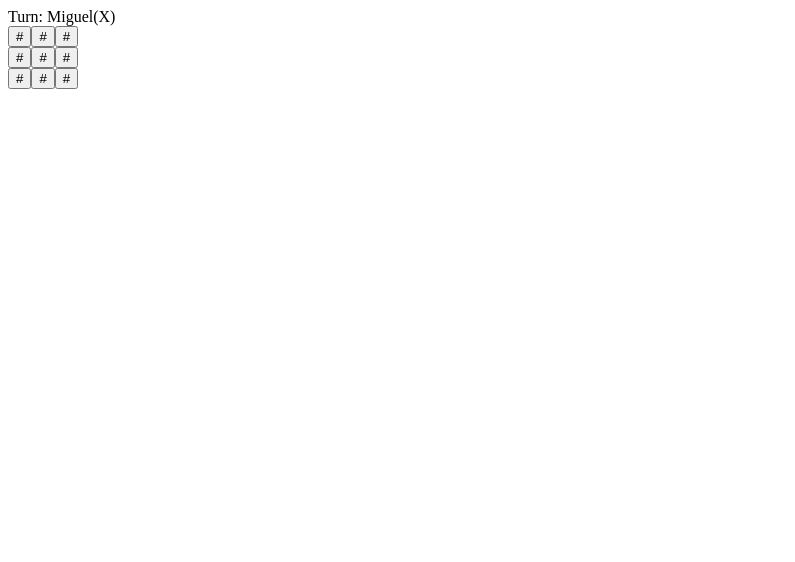
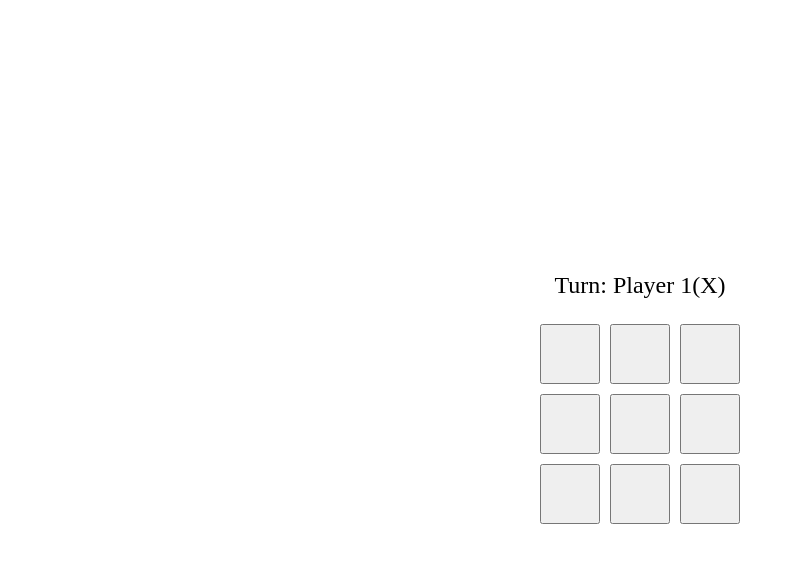
Before and after one commit to miguelruizc/Tic-Tac-Toe, a plain HTML site: page index.html in a window 1280 px wide. Shown: the whole page, without its empty margins (0-795 px from the left). Drawn offline with Linux system fonts and the light colour scheme.

Commit message:
Add styles

```diff
--- a/index.js
+++ b/index.js
@@ -71,7 +71,7 @@ function Board() {
 
 //Cell object
 function Cell() {
-    let value = '#';
+    let value = '\u00A0';
 
     const setValue = (newValue) => {
         value = newValue;
@@ -99,7 +99,7 @@ function Player(name, token) {
 //GameController object
 function GameController() {
     const board = Board();
-    const players = [Player("Miguel", "X"), Player("Maria", "O")];
+    const players = [Player("Player 1", "X"), Player("Player 2", "O")];
 
     let activePlayer = players[0];
     let _winner = undefined;
@@ -114,7 +114,7 @@ function GameController() {
 
         //Check if cell is not empty
         if(board.getCell(row, column) === players[0].getToken() || board.getCell(row, column) === players[1].getToken()) {
-            console.log("Invalid cell, choose an empty (#) position");
+            console.log("Invalid cell, choose an empty position");
             return;
         }
 
@@ -228,7 +228,7 @@ function GameController() {
             let flag = true;
             for(let i = 0; i < 3; i++) {
                 for(let j = 0; j < 3; j++) {
-                    if(board.getCell(i, j) === "#")
+                    if(board.getCell(i, j) === '\u00A0')
                         flag = false;
                 }
             }
--- a/style.css
+++ b/style.css
@@ -1,2 +1,44 @@
-* {
+body {
+    display: flex;
+    justify-content: center;
+    align-items: center;
+    height: 100vh;
+    margin: 0;
 }
+
+#container {
+    text-align: center;
+    display: flex;
+    flex-direction: column;
+}
+
+#game-info {
+    font-size: 24px;
+    margin-bottom: 20px;
+}
+
+#board {
+    display: inline-block;
+}
+
+.cell {
+    width: 60px;
+    height: 60px;
+    font-size: 24px;
+    margin: 5px;
+}
+
+#playAgain {
+    margin-top: 20px;
+    font-size: 18px;
+    padding: 10px 20px;
+    border: none;
+    border-radius: 5px;
+    background-color: #007bff;
+    color: white;
+    cursor: pointer;
+}
+
+#playAgain:hover {
+    background-color: #0056b3;
+}
```
Also changed, not shown: index.html (line endings or trailing spaces).
